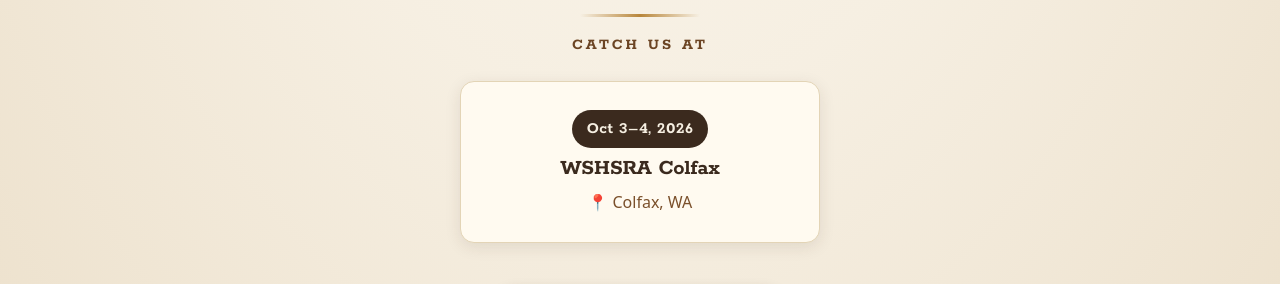
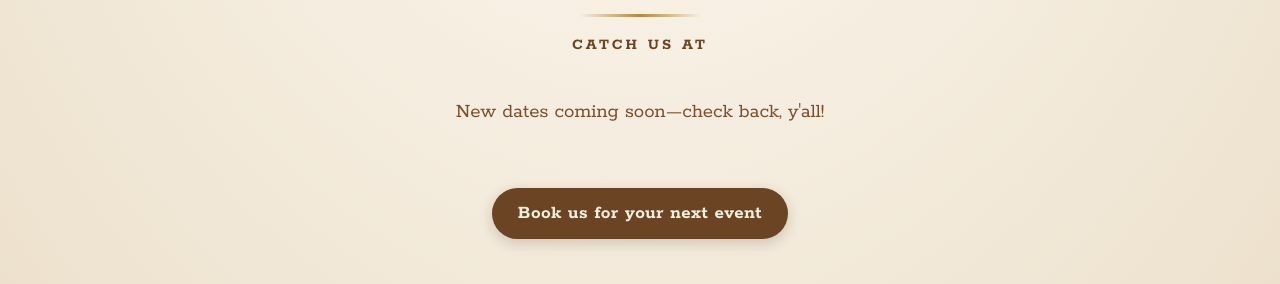
Before and after one commit to ingridhoffman/cowboybrewz, a plain HTML site: page index.html in a window 1280 px wide. Shown: the part 491-775 px from the top of the page. Drawn offline with Linux system fonts and the light colour scheme.

Commit message:
Auto-sync events from Google Calendar

```diff
--- a/index.html
+++ b/index.html
@@ -213,11 +213,7 @@
 
     <section class="events" aria-label="Upcoming events">
       <!-- EVENTS:START (auto-generated from Google Calendar — do not edit by hand) -->
-      <article class="event">
-        <span class="date">Oct 3–4, 2026</span>
-        <span class="name">WSHSRA Colfax</span>
-        <span class="location">Colfax, WA</span>
-      </article>
+      <p class="events-empty">New dates coming soon—check back, y'all!</p>
       <!-- EVENTS:END -->
     </section>
 
```
